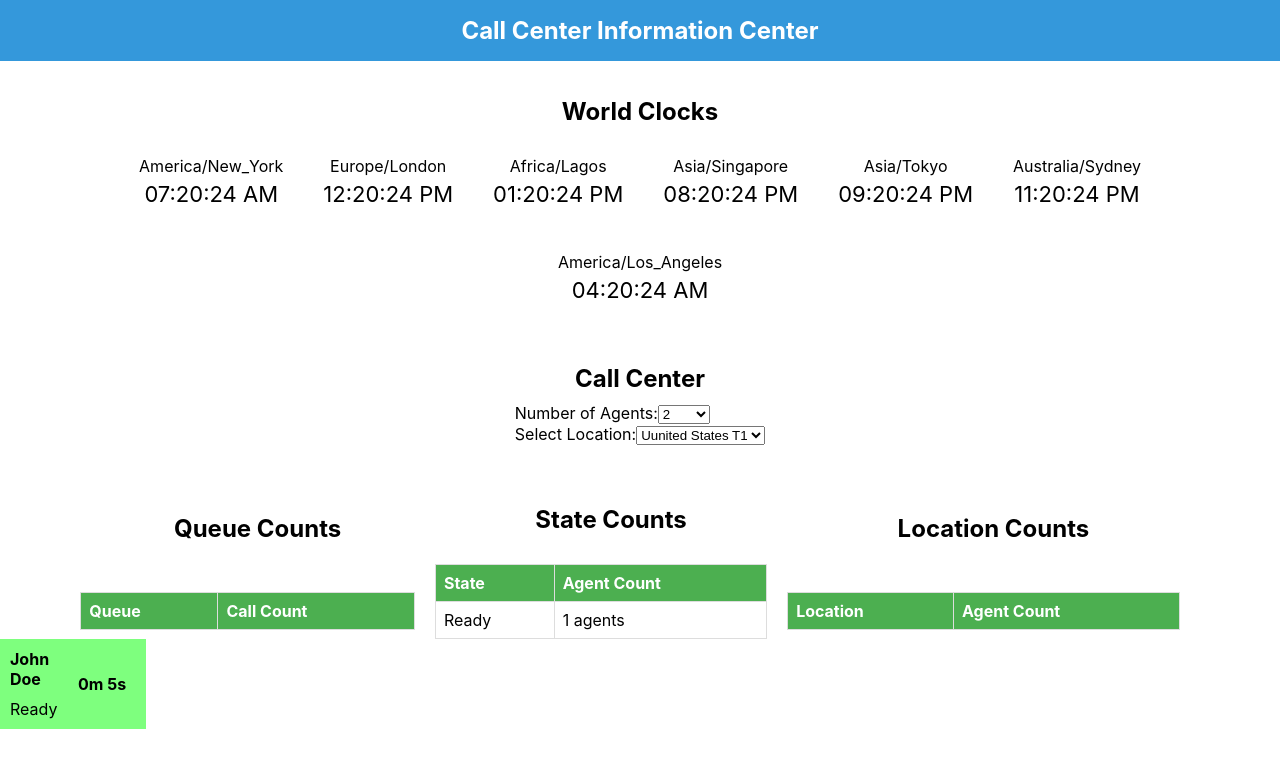
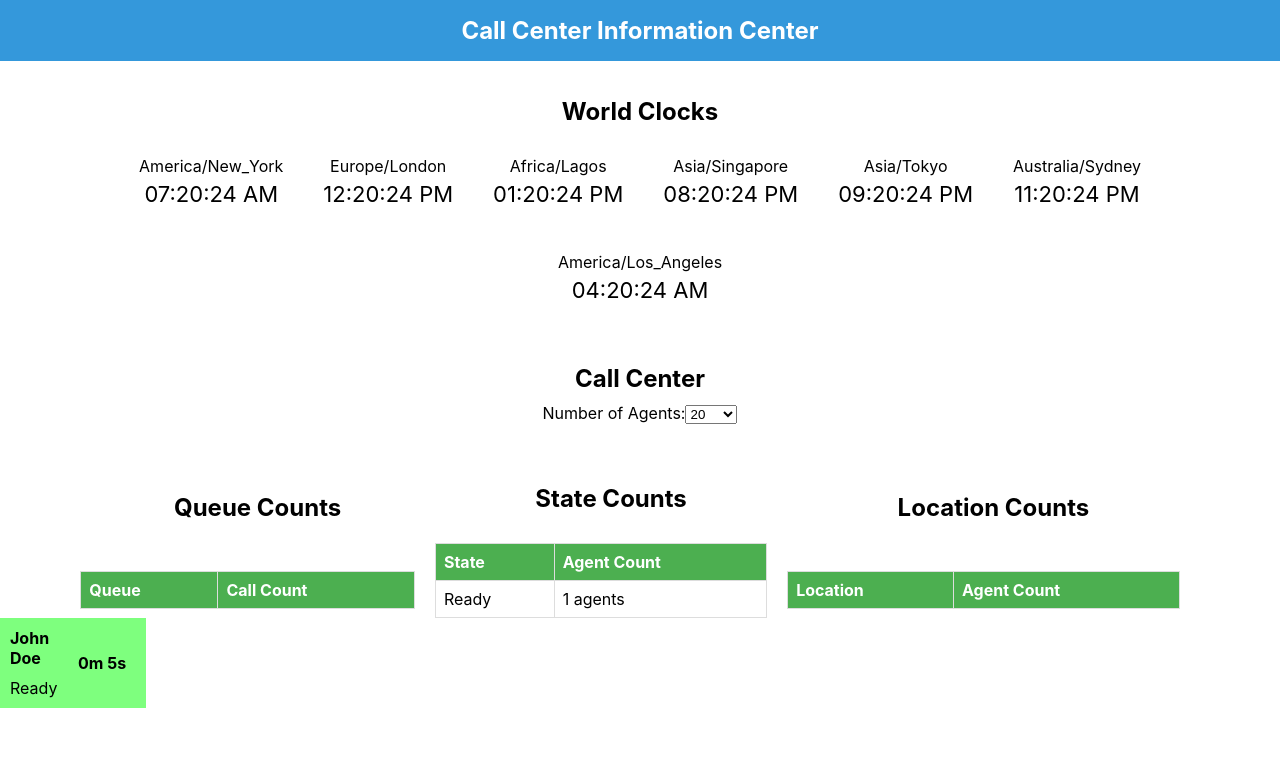
Before and after one commit to mm1618bu/Portfolio, a React (Create React App) app in the folder callcenter/: page / in a window 1280 px wide. Shown: the top 768 px of the page. Built offline with nearby package versions, Linux system fonts and the light colour scheme.

Commit message:
Update 3

```diff
--- a/callcenter/src/CallCenter.js
+++ b/callcenter/src/CallCenter.js
@@ -225,24 +225,12 @@ const CallCenter = () => {
       <div>
         <label htmlFor="agentCount">Number of Agents:</label>
         <select id="agentCount" onChange={handleAgentCountChange} value={agentsCount}>
-          {[2, 3, 4, 5, 6, 8, 9, 12, 20, 50, 100, 500, 1000].map((count) => (
+          {[20, 50, 100, 500, 1000].map((count) => (
             <option key={count} value={count}>
               {count}
             </option>
           ))}
         </select>
-        {selectedLocation === null && (
-          <div>
-            <label htmlFor="location">Select Location:</label>
-            <select id="location" onChange={handleLocationChange}>
-              {location.map((loc) => (
-                <option key={loc} value={loc}>
-                  {loc}
-                </option>
-              ))}
-            </select>
-          </div>
-        )}
       </div>
       <div className='TableContainer'>
       <div className="QueueCounts">
```
